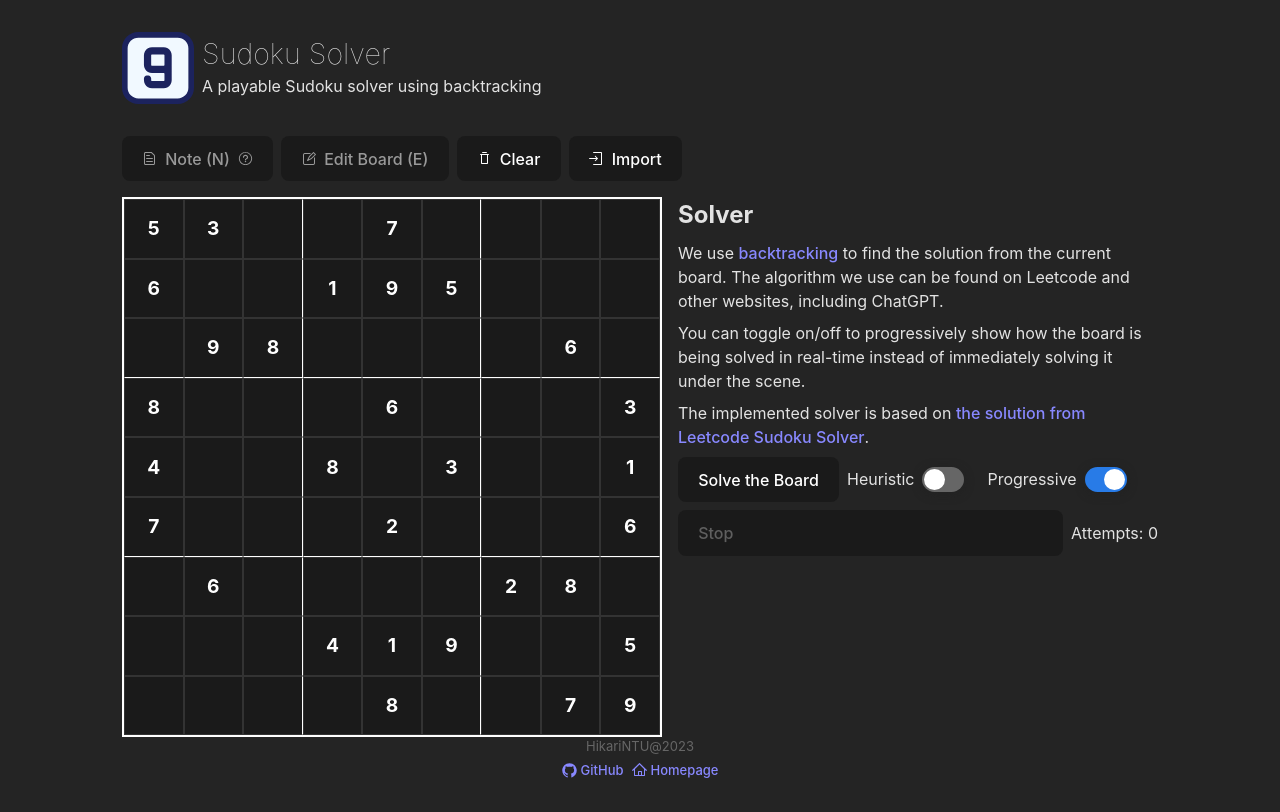
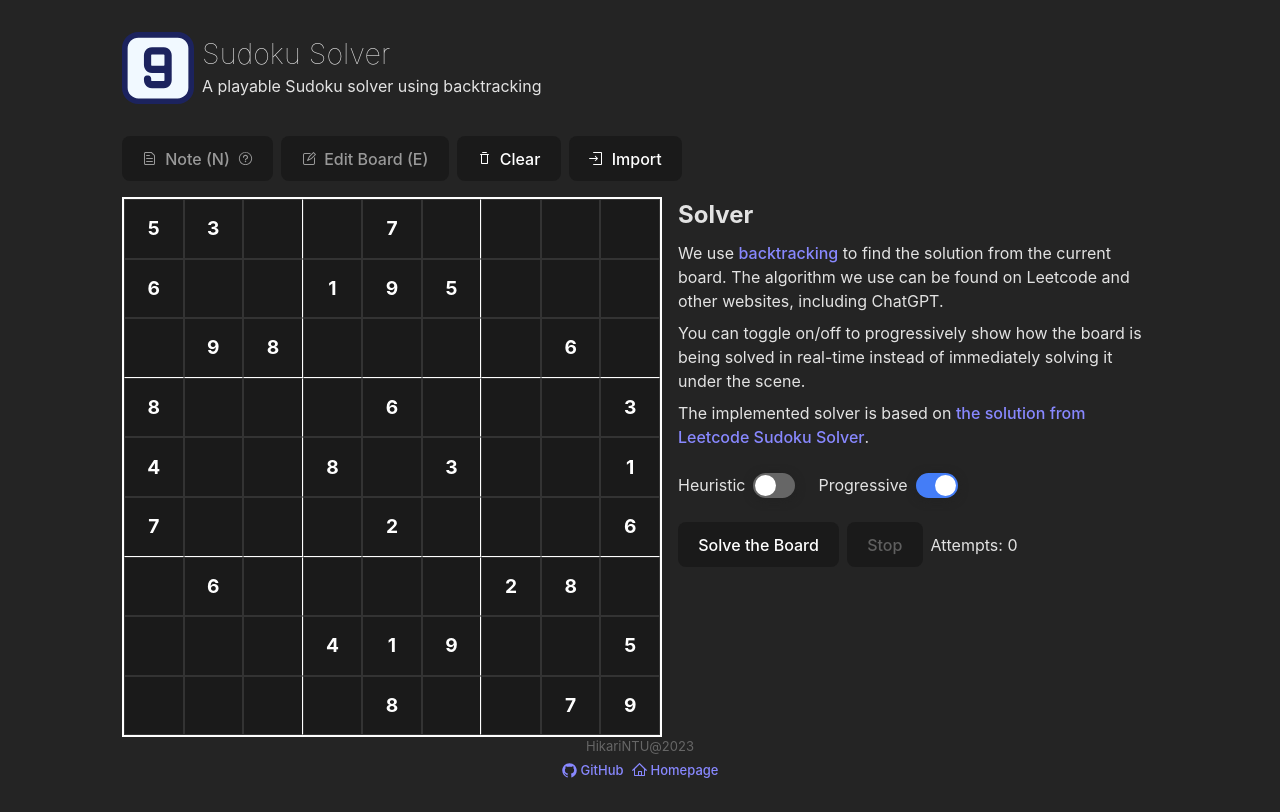
Before and after one commit to hikariNTU/sudoku-solver, a React (Vite) app: page / in a window 1280 px wide. Built offline with nearby package versions, Linux system fonts and the light colour scheme.

Commit message:
fix: better style

```diff
--- a/src/components/Switch/switch.scss
+++ b/src/components/Switch/switch.scss
@@ -1,4 +1,5 @@
 .SwitchRoot {
+  padding: 0;
   width: 42px;
   height: 25px;
   background-color: #666;
@@ -6,18 +7,23 @@
   position: relative;
   box-shadow: 0 2px 10px #222;
   -webkit-tap-highlight-color: rgba(0, 0, 0, 0);
+
+  &:hover {
+    background-color: #444;
+  }
 }
 .SwitchRoot:focus {
-  box-shadow: 0 0 0 2px black;
+  box-shadow: 0 0 0 2px #222;
 }
-.SwitchRoot[data-state='checked'] {
-  background-color: #287be7;
+.SwitchRoot[data-state="checked"] {
+  background-color: #447df7;
 }
 
 .SwitchThumb {
   position: absolute;
   display: block;
-  top: 0.5px;
+  padding: 0;
+  top: 1px;
   left: -1px;
   width: 21px;
   height: 21px;
@@ -27,11 +33,11 @@
   transform: translateX(2px);
   will-change: transform;
 }
-.SwitchThumb[data-state='checked'] {
+.SwitchThumb[data-state="checked"] {
   transform: translateX(19px);
 }
 
-.Label{
+.Label {
   display: inline-flex;
   gap: 0.5rem;
 }
--- a/src/pages/sudoku/SolverPanel.tsx
+++ b/src/pages/sudoku/SolverPanel.tsx
@@ -18,7 +18,7 @@ const ProgressiveSwitch = () => {
   return (
     <Switch
       label="Progressive"
-      title='Progressively show the process on screen by set an interval between each operations'
+      title="Progressively show the process on screen by set an interval between each operations"
       checked={!!time}
       onCheckedChange={(v) => (v ? setTime(5) : setTime(0))}
     ></Switch>
@@ -79,13 +79,21 @@ export const SolverPanel = () => {
         </a>
         .
       </p>
+
+      <div className="solver-panel-buttons">
+        <Switch
+          label="Heuristic"
+          title="Heuristic mode by sorting the candidates and fill the easier one first"
+          checked={isAdvanced}
+          onCheckedChange={setIsAdvanced}
+        />
+        <ProgressiveSwitch />
+      </div>
+
       <div className="solver-panel-buttons">
         <button onClick={solveBoard} disabled={solving}>
           Solve the Board
         </button>
-        <Switch label="Heuristic" title='Heuristic mode by sorting the candidates and fill the easier one first' checked={isAdvanced} onCheckedChange={setIsAdvanced} />
-        <ProgressiveSwitch />
-      </div>
         {!!sleepTime && (
           <div style={{ display: 'flex', alignItems: 'center', gap: '0.5rem' }}>
             <button
@@ -101,5 +109,6 @@ export const SolverPanel = () => {
           </div>
         )}
       </div>
+    </div>
   )
 }
--- a/src/components/SudokuGrid.tsx
+++ b/src/pages/sudoku/SudokuGrid.tsx
@@ -103,10 +103,12 @@ export const SudokuGrid = () => {
               className={clsx('sudoku-cell', {
                 'sudoku-cell__bd-r': j === 2 || j === 5,
                 'sudoku-cell__bd-b': i === 2 || i === 5,
+                'sudoku-cell__edit': isSet,
+                'sudoku-cell__fixed': cell.fixed,
               })}
             >
-              <strong>{cell.val}</strong>
-              {!cell.val && (
+              {cell.val && <strong>{cell.val}</strong>}
+              {!cell.val && cell.note && (
                 <div className="sudoku-cell-note">
                   {numbers.map((val) => (
                     <span key={val}>{notes.has(val) ? val : ''}</span>
--- a/src/pages/sudoku/sudoku.scss
+++ b/src/pages/sudoku/sudoku.scss
@@ -37,8 +37,10 @@
   max-inline-size: 480px;
 
   &-buttons {
+    margin-top: 1rem;
     display: flex;
     align-items: center;
+    flex-wrap: wrap;
     gap: 0.5rem;
   }
 }
--- a/src/pages/sudoku/sudoku.tsx
+++ b/src/pages/sudoku/sudoku.tsx
@@ -11,11 +11,11 @@ import {
 import { useKey } from 'react-use'
 
 import Dialog from '@/components/Dialog/Dialog'
-import { SudokuGrid } from '@/components/SudokuGrid'
 import Toggle from '@/components/Toggle/Toggle'
 import Tooltip from '@/components/Tooltip/Tooltip'
 
 import { SolverPanel } from './SolverPanel'
+import { SudokuGrid } from './SudokuGrid'
 import { compactBoardSelector, noteState, sudokuBoardState, sudokuSetBoardState } from './state'
 import './sudoku.scss'
 
--- a/src/components/sudokuGrid.scss
+++ b/src/pages/sudoku/sudokuGrid.scss
@@ -17,8 +17,6 @@ $bd: solid #333 1px;
   align-items: center;
   width: 100%;
   height: 100%;
-  // width: 60px;
-  // height: 60px;
   font-size: larger;
   padding: 0;
   line-height: 1;
@@ -34,6 +32,10 @@ $bd: solid #333 1px;
     &-b {
       border-bottom: 1px white solid;
     }
+  }
+
+  &__edit.sudoku-cell__fixed{
+    color: #447df7;
   }
 
   &:hover{
```
Lines whose indentation alone changed are shown as unchanged.
